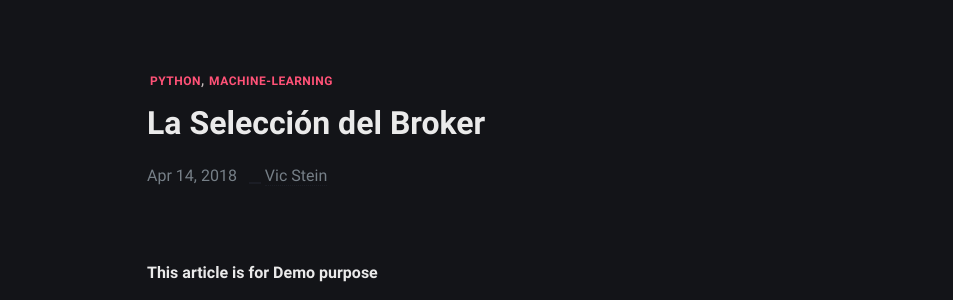
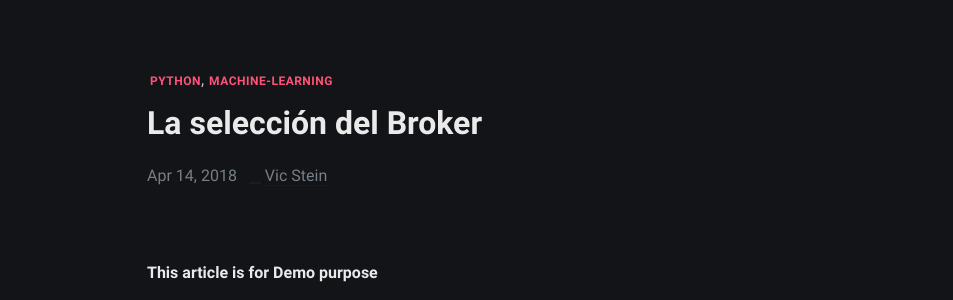
Before and after one commit to vxstein/vxstein.github.io, a Jekyll site: the page built from _posts/python-notes-from-Intro-to-machine-learning/2018-04-14-python-notes-from-Intro-to-machine-learning.md, in a window 1280 px wide and 900 px high. Shown: the part 135-435 px from the top of the window, without its empty margins (163-1116 px from the left). Built offline with Jekyll 4.4.1, drawn with Linux system fonts in a browser that asks for light colours.

```diff
--- a/_posts/python-notes-from-Intro-to-machine-learning/2018-04-14-python-notes-from-Intro-to-machine-learning.md
+++ b/_posts/python-notes-from-Intro-to-machine-learning/2018-04-14-python-notes-from-Intro-to-machine-learning.md
@@ -6,7 +6,7 @@ tags:
 description: >-
   Notes and code snippets of Python that I've been collecting so far throughout
   the "Intro to Machine Learning" course.
-title: La Selección del Broker
+title: La selección del Broker
 ---
 
 **This article is for Demo purpose**
```
